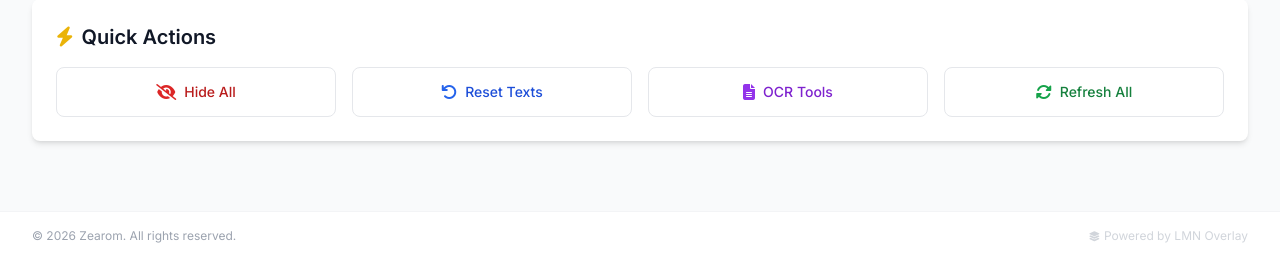
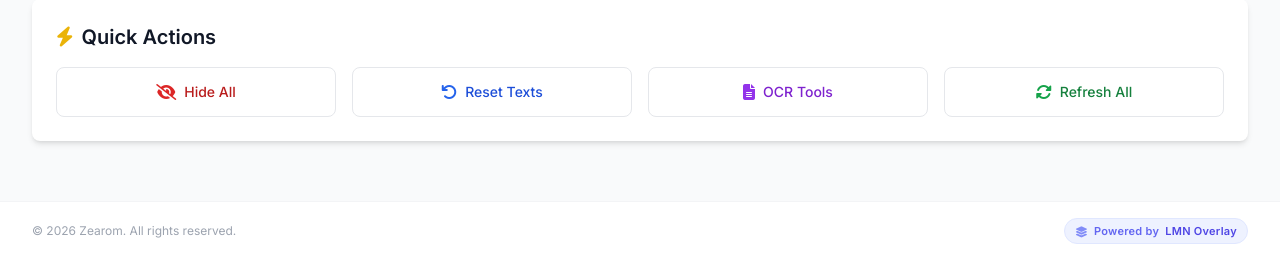
Before and after one commit to Levi-LMN/LMN-Overlay, a Flask app: page /control in a window 1280 px wide. Shown: the part 540-800 px from the top of the page. Run offline with Flask 3, Linux system fonts and the light colour scheme; the visitor is signed in with stand-in values (Sample User, id 1); some libraries are stand-ins or nearby versions.

Commit message:
added favicon

```diff
--- a/templates/base.html
+++ b/templates/base.html
@@ -4,6 +4,7 @@
     <meta charset="UTF-8">
     <meta name="viewport" content="width=device-width, initial-scale=1.0">
     <title>{% block title %}{{ company_name }} - Overlay Control{% endblock %}</title>
+    <link rel="icon" type="image/png" href="{{ url_for('static', filename='images/favicon.png') }}">
     <script src="https://cdn.tailwindcss.com"></script>
     <link rel="stylesheet" href="https://cdnjs.cloudflare.com/ajax/libs/font-awesome/6.4.0/css/all.min.css">
     <style>
@@ -245,9 +246,9 @@
         <div class="max-w-7xl mx-auto py-4 px-4 sm:px-6 lg:px-8">
             <div class="flex flex-col sm:flex-row items-center justify-between gap-1 text-xs text-gray-400">
                 <span>&copy; {{ current_year }} {{ company_name }}. All rights reserved.</span>
-                <span class="flex items-center gap-1 text-gray-300">
-                    <i class="fas fa-layer-group" style="font-size:10px;"></i>
-                    Powered by LMN Overlay
+                <span class="flex items-center gap-1.5 px-2.5 py-1 rounded-full bg-indigo-50 border border-indigo-100 text-indigo-500 font-semibold tracking-wide" style="font-size:11px;">
+                    <i class="fas fa-layer-group text-indigo-400" style="font-size:11px;"></i>
+                    Powered by <span class="text-indigo-600">LMN Overlay</span>
                 </span>
             </div>
         </div>
```
Also changed, not shown: static/images/favicon.png (added), static/images/logo.png (added).
